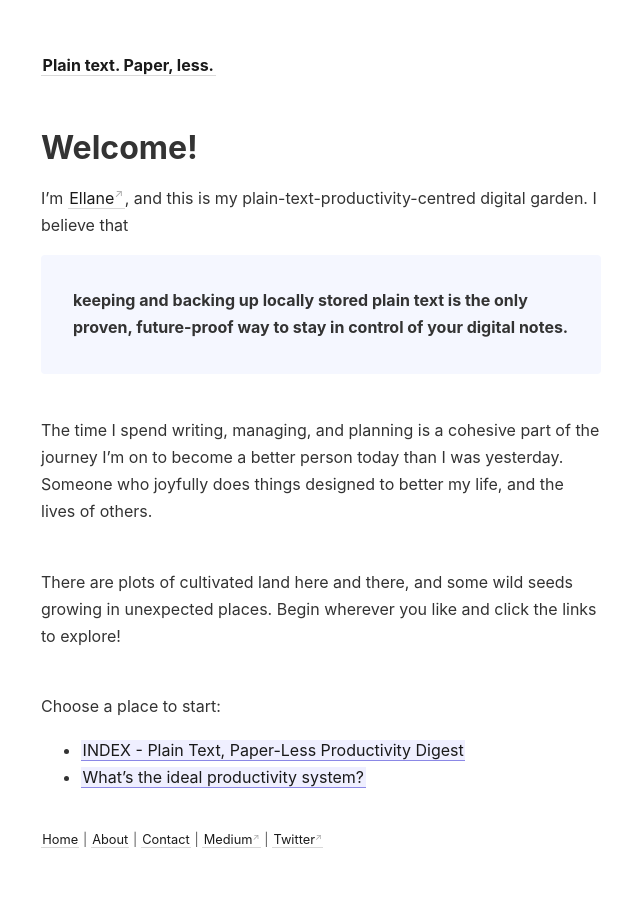
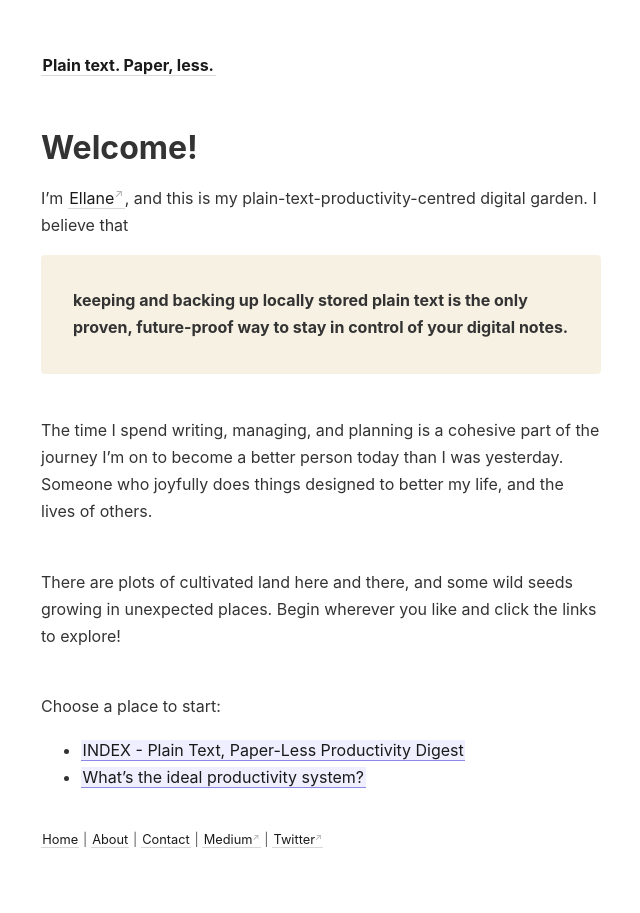
Before and after one commit to miscemw/Paper-Less, a Jekyll site: the page built from _pages/index.md, in a window 1280 px wide. Shown: the whole page, without its empty margins (319-959 px from the left). Built offline with Jekyll 4.4.1, drawn with Linux system fonts in a browser that asks for light colours.

Commit message:
Changed text background colour

```diff
--- a/_pages/index.md
+++ b/_pages/index.md
@@ -7,7 +7,7 @@
 
 # Welcome!
 I'm [Ellane](https://medium.com/@miscellaneplans/about), and this is my plain-text-productivity-centred digital garden. I believe that
-<p style="padding: 2em 2em; background: #f5f7ff; border-radius: 4px;">
+<p style="padding: 2em 2em; background: #f6f1e3; border-radius: 4px;">
 <span style="font-weight: bold">keeping and backing up locally stored plain text is the only proven, future-proof way to stay in control of your digital notes.</span></p>
 <br>
 The time I spend writing, managing, and planning is a cohesive part of the journey I’m on to become a better person today than I was yesterday. Someone who joyfully does things designed to better my life, and the lives of others.
```
